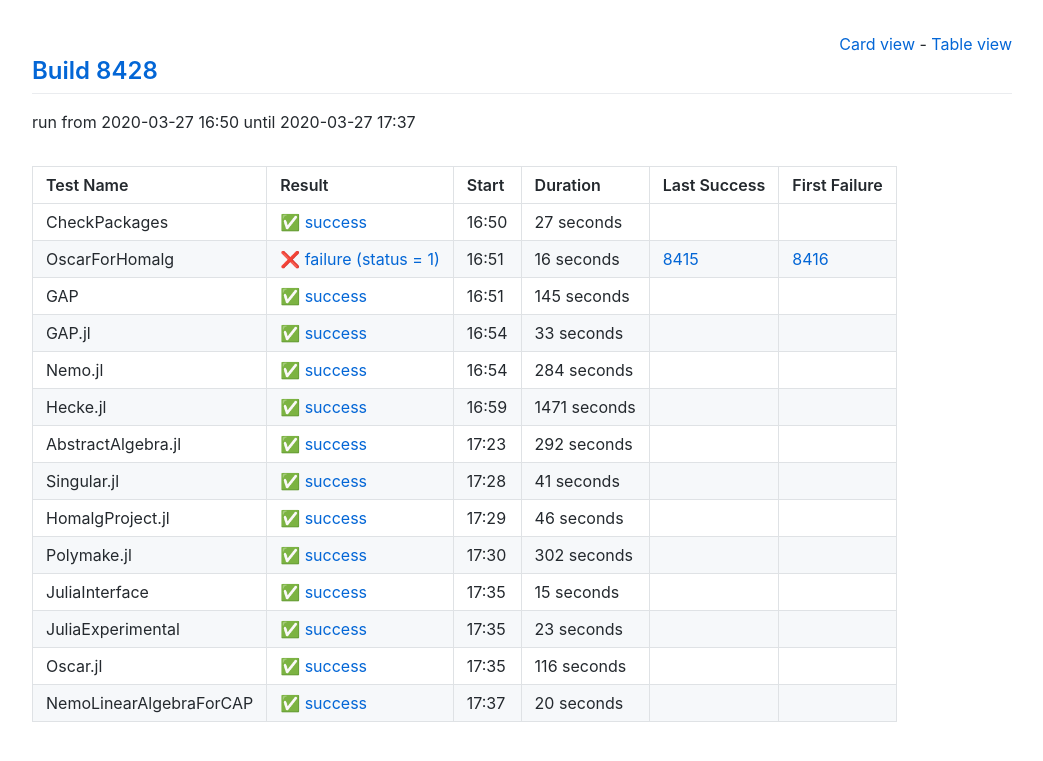
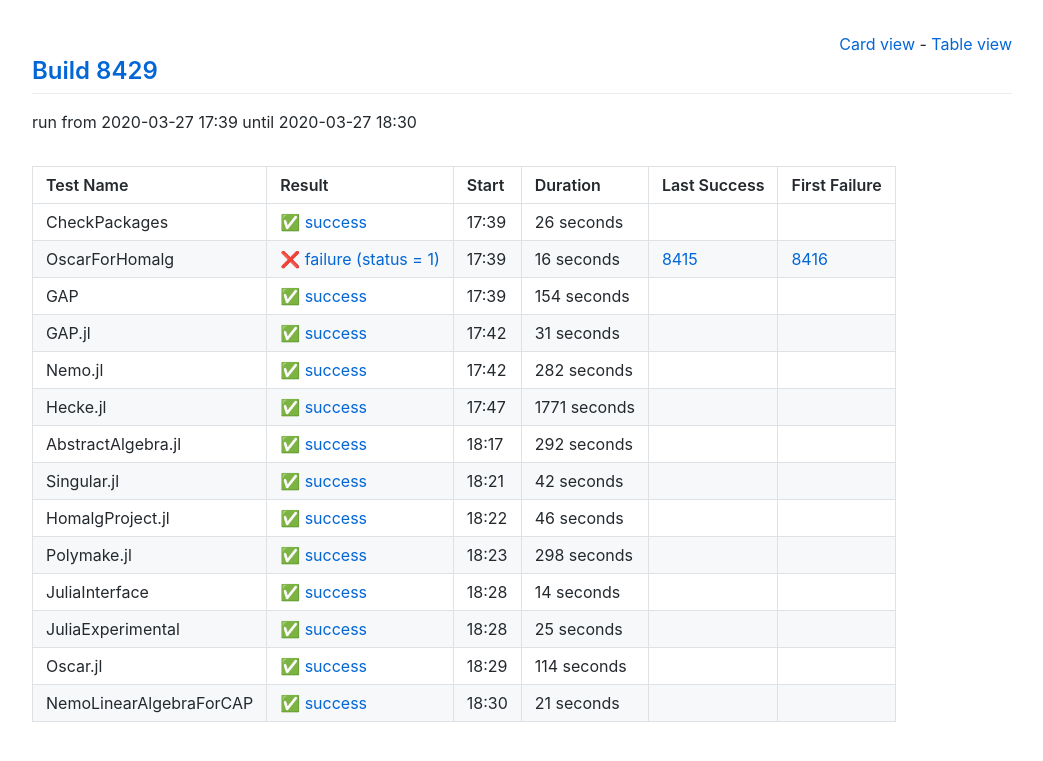
Before and after one commit to oscar-system/oscar-ci-status, a Jekyll site: the page built from table.html, in a window 1280 px wide. Shown: the top 761 px of the page, without its empty margins (118-1161 px from the left). Built offline with Jekyll 4.4.1, drawn with Linux system fonts in a browser that asks for light colours.

Commit message:
Build 8429

```diff
--- a/_data/ci.yml
+++ b/_data/ci.yml
@@ -1,16 +1,16 @@
-build: 8428
-build_url: https://oscarci.mathematik.uni-kl.de/job/oscar/8428/
+build: 8429
+build_url: https://oscarci.mathematik.uni-kl.de/job/oscar/8429/
 job: oscar
 tests:
-- duration: 27
+- duration: 26
   exitcode: 0
   first_failure: false
   first_failure_url: null
   last_success: false
   last_success_url: null
-  log: https://oscarci.mathematik.uni-kl.de/job/oscar/8428/artifact/logs/build-8428/CheckPackages.log
+  log: https://oscarci.mathematik.uni-kl.de/job/oscar/8429/artifact/logs/build-8429/CheckPackages.log
   name: CheckPackages
-  start: 2020-03-27 16:50
+  start: 2020-03-27 17:39
   status: success
   success: true
 - duration: 16
@@ -19,53 +19,53 @@ tests:
   first_failure_url: https://oscarci.mathematik.uni-kl.de/job/oscar/8416/
   last_success: 8415
   last_success_url: https://oscarci.mathematik.uni-kl.de/job/oscar/8415/
-  log: https://oscarci.mathematik.uni-kl.de/job/oscar/8428/artifact/logs/build-8428/OscarForHomalg.log
+  log: https://oscarci.mathematik.uni-kl.de/job/oscar/8429/artifact/logs/build-8429/OscarForHomalg.log
   name: OscarForHomalg
-  start: 2020-03-27 16:51
+  start: 2020-03-27 17:39
   status: failure
   success: false
-- duration: 145
+- duration: 154
   exitcode: 0
   first_failure: false
   first_failure_url: null
   last_success: false
   last_success_url: null
-  log: https://oscarci.mathematik.uni-kl.de/job/oscar/8428/artifact/logs/build-8428/GAP.log
+  log: https://oscarci.mathematik.uni-kl.de/job/oscar/8429/artifact/logs/build-8429/GAP.log
   name: GAP
-  start: 2020-03-27 16:51
+  start: 2020-03-27 17:39
   status: success
   success: true
-- duration: 33
+- duration: 31
   exitcode: 0
   first_failure: false
   first_failure_url: null
   last_success: false
   last_success_url: null
-  log: https://oscarci.mathematik.uni-kl.de/job/oscar/8428/artifact/logs/build-8428/GAP.jl.log
+  log: https://oscarci.mathematik.uni-kl.de/job/oscar/8429/artifact/logs/build-8429/GAP.jl.log
   name: GAP.jl
-  start: 2020-03-27 16:54
+  start: 2020-03-27 17:42
   status: success
   success: true
-- duration: 284
+- duration: 282
   exitcode: 0
   first_failure: false
   first_failure_url: null
   last_success: false
   last_success_url: null
-  log: https://oscarci.mathematik.uni-kl.de/job/oscar/8428/artifact/logs/build-8428/Nemo.jl.log
+  log: https://oscarci.mathematik.uni-kl.de/job/oscar/8429/artifact/logs/build-8429/Nemo.jl.log
   name: Nemo.jl
-  start: 2020-03-27 16:54
+  start: 2020-03-27 17:42
   status: success
   success: true
-- duration: 1471
+- duration: 1771
   exitcode: 0
   first_failure: false
   first_failure_url: null
   last_success: false
   last_success_url: null
-  log: https://oscarci.mathematik.uni-kl.de/job/oscar/8428/artifact/logs/build-8428/Hecke.jl.log
+  log: https://oscarci.mathematik.uni-kl.de/job/oscar/8429/artifact/logs/build-8429/Hecke.jl.log
   name: Hecke.jl
-  start: 2020-03-27 16:59
+  start: 2020-03-27 17:47
   status: success
   success: true
 - duration: 292
@@ -74,20 +74,20 @@ tests:
   first_failure_url: null
   last_success: false
   last_success_url: null
-  log: https://oscarci.mathematik.uni-kl.de/job/oscar/8428/artifact/logs/build-8428/AbstractAlgebra.jl.log
+  log: https://oscarci.mathematik.uni-kl.de/job/oscar/8429/artifact/logs/build-8429/AbstractAlgebra.jl.log
   name: AbstractAlgebra.jl
-  start: 2020-03-27 17:23
+  start: 2020-03-27 18:17
   status: success
   success: true
-- duration: 41
+- duration: 42
   exitcode: 0
   first_failure: false
   first_failure_url: null
   last_success: false
   last_success_url: null
-  log: https://oscarci.mathematik.uni-kl.de/job/oscar/8428/artifact/logs/build-8428/Singular.jl.log
+  log: https://oscarci.mathematik.uni-kl.de/job/oscar/8429/artifact/logs/build-8429/Singular.jl.log
   name: Singular.jl
-  start: 2020-03-27 17:28
+  start: 2020-03-27 18:21
   status: success
   success: true
 - duration: 46
@@ -96,63 +96,63 @@ tests:
   first_failure_url: null
   last_success: false
   last_success_url: null
-  log: https://oscarci.mathematik.uni-kl.de/job/oscar/8428/artifact/logs/build-8428/HomalgProject.jl.log
+  log: https://oscarci.mathematik.uni-kl.de/job/oscar/8429/artifact/logs/build-8429/HomalgProject.jl.log
   name: HomalgProject.jl
-  start: 2020-03-27 17:29
+  start: 2020-03-27 18:22
   status: success
   success: true
-- duration: 302
+- duration: 298
   exitcode: 0
   first_failure: false
   first_failure_url: null
   last_success: false
   last_success_url: null
-  log: https://oscarci.mathematik.uni-kl.de/job/oscar/8428/artifact/logs/build-8428/Polymake.jl.log
+  log: https://oscarci.mathematik.uni-kl.de/job/oscar/8429/artifact/logs/build-8429/Polymake.jl.log
   name: Polymake.jl
-  start: 2020-03-27 17:30
+  start: 2020-03-27 18:23
   status: success
   success: true
-- duration: 15
+- duration: 14
   exitcode: 0
   first_failure: false
   first_failure_url: null
   last_success: false
   last_success_url: null
-  log: https://oscarci.mathematik.uni-kl.de/job/oscar/8428/artifact/logs/build-8428/JuliaInterface.log
+  log: https://oscarci.mathematik.uni-kl.de/job/oscar/8429/artifact/logs/build-8429/JuliaInterface.log
   name: JuliaInterface
-  start: 2020-03-27 17:35
+  start: 2020-03-27 18:28
   status: success
   success: true
-- duration: 23
+- duration: 25
   exitcode: 0
   first_failure: false
   first_failure_url: null
   last_success: false
   last_success_url: null
-  log: https://oscarci.mathematik.uni-kl.de/job/oscar/8428/artifact/logs/build-8428/JuliaExperimental.log
+  log: https://oscarci.mathematik.uni-kl.de/job/oscar/8429/artifact/logs/build-8429/JuliaExperimental.log
   name: JuliaExperimental
-  start: 2020-03-27 17:35
+  start: 2020-03-27 18:28
   status: success
   success: true
-- duration: 116
+- duration: 114
   exitcode: 0
   first_failure: false
   first_failure_url: null
   last_success: false
   last_success_url: null
-  log: https://oscarci.mathematik.uni-kl.de/job/oscar/8428/artifact/logs/build-8428/Oscar.jl.log
+  log: https://oscarci.mathematik.uni-kl.de/job/oscar/8429/artifact/logs/build-8429/Oscar.jl.log
   name: Oscar.jl
-  start: 2020-03-27 17:35
+  start: 2020-03-27 18:29
   status: success
   success: true
-- duration: 20
+- duration: 21
   exitcode: 0
   first_failure: false
   first_failure_url: null
   last_success: false
   last_success_url: null
-  log: https://oscarci.mathematik.uni-kl.de/job/oscar/8428/artifact/logs/build-8428/NemoLinearAlgebraForCAP.log
+  log: https://oscarci.mathematik.uni-kl.de/job/oscar/8429/artifact/logs/build-8429/NemoLinearAlgebraForCAP.log
   name: NemoLinearAlgebraForCAP
-  start: 2020-03-27 17:37
+  start: 2020-03-27 18:30
   status: success
   success: true
```
Also changed, not shown: README.md.
